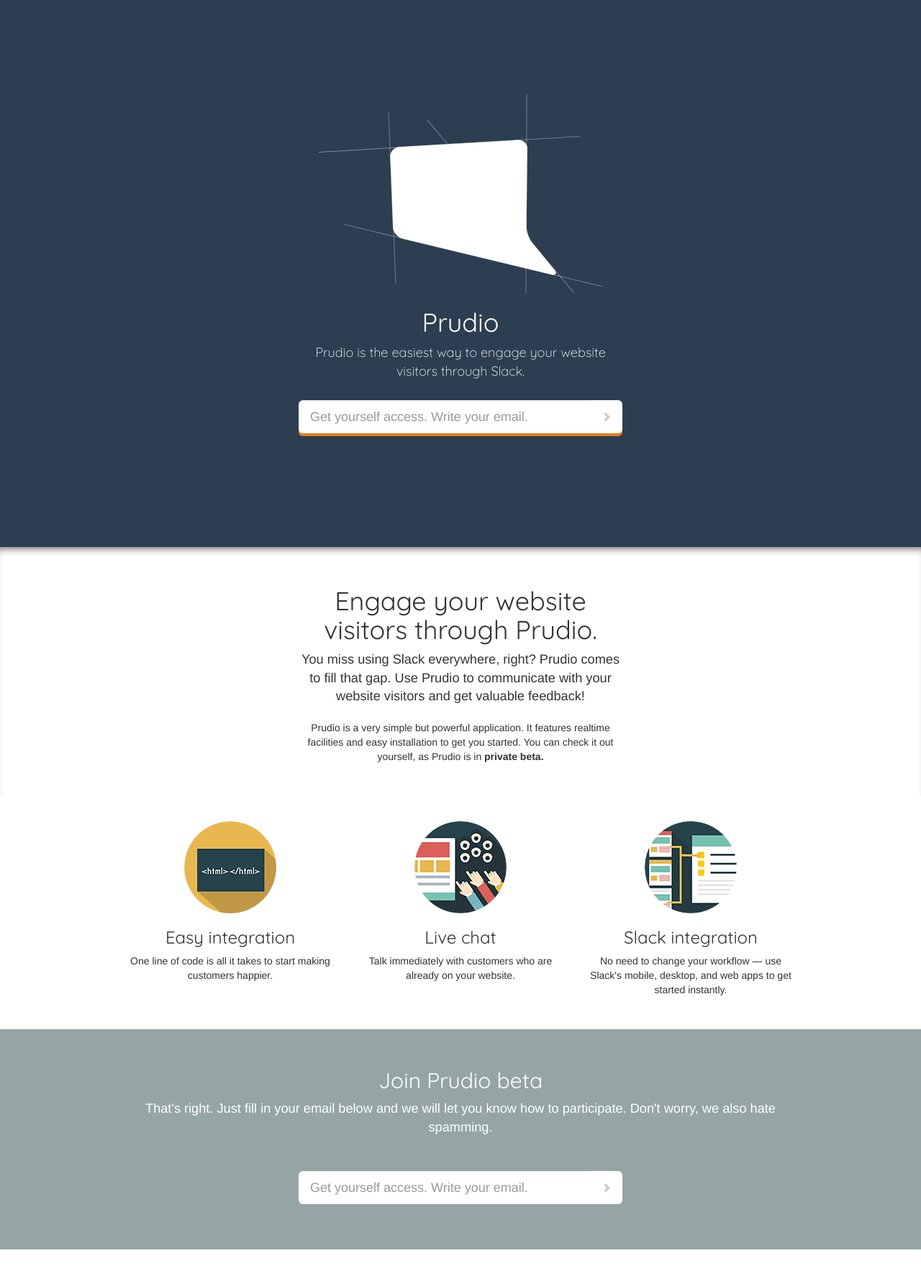
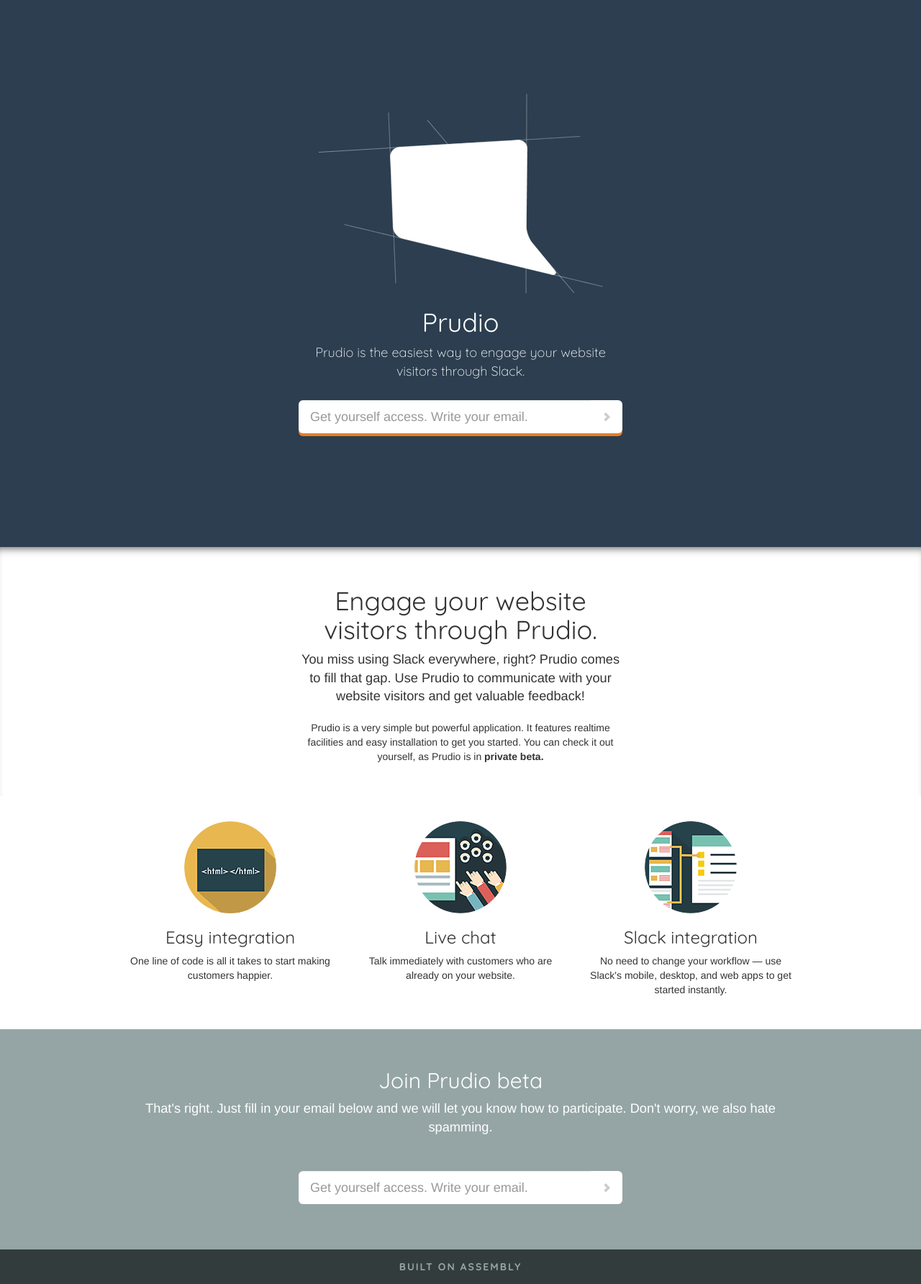
Before and after one commit to PrudioHQ/prudio-landing, a Jekyll site: the page built from index.html, in a window 1280 px wide. Shown: the whole page at 72% size. Built offline with Jekyll 4.4.1, drawn with Linux system fonts in a browser that asks for light colours; nearby versions of some CDN libraries; a script that is not in the unit is left out; before the commit the page ends 1736 px from its top, so only the background shows below that.

Commit message:
Footer added

```diff
--- a/_includes/footer.html
+++ b/_includes/footer.html
@@ -1,55 +1,3 @@
-<footer class="site-footer">
-
-  <div class="wrapper">
-
-    <h2 class="footer-heading">{{ site.title }}</h2>
-
-    <div class="footer-col-wrapper">
-      <div class="footer-col  footer-col-1">
-        <ul class="contact-list">
-          <li>{{ site.title }}</li>
-          <li><a href="mailto:{{ site.email }}">{{ site.email }}</a></li>
-        </ul>
-      </div>
-
-      <div class="footer-col  footer-col-2">
-        <ul class="social-media-list">
-          {% if site.github_username %}
-          <li>
-            <a href="https://github.com/{{ site.github_username }}">
-              <span class="icon  icon--github">
-                <svg viewBox="0 0 16 16">
-                  <path fill="#828282" d="M7.999,0.431c-4.285,0-7.76,3.474-7.76,7.761 c0,3.428,2.223,6.337,5.307,7.363c0.388,0.071,0.53-0.168,0.53-0.374c0-0.184-0.007-0.672-0.01-1.32 c-2.159,0.469-2.614-1.04-2.614-1.04c-0.353-0.896-0.862-1.135-0.862-1.135c-0.705-0.481,0.053-0.472,0.053-0.472 c0.779,0.055,1.189,0.8,1.189,0.8c0.692,1.186,1.816,0.843,2.258,0.645c0.071-0.502,0.271-0.843,0.493-1.037 C4.86,11.425,3.049,10.76,3.049,7.786c0-0.847,0.302-1.54,0.799-2.082C3.768,5.507,3.501,4.718,3.924,3.65 c0,0,0.652-0.209,2.134,0.796C6.677,4.273,7.34,4.187,8,4.184c0.659,0.003,1.323,0.089,1.943,0.261 c1.482-1.004,2.132-0.796,2.132-0.796c0.423,1.068,0.157,1.857,0.077,2.054c0.497,0.542,0.798,1.235,0.798,2.082 c0,2.981-1.814,3.637-3.543,3.829c0.279,0.24,0.527,0.713,0.527,1.437c0,1.037-0.01,1.874-0.01,2.129 c0,0.208,0.14,0.449,0.534,0.373c3.081-1.028,5.302-3.935,5.302-7.362C15.76,3.906,12.285,0.431,7.999,0.431z"/>
-                </svg>
-              </span>
-
-              <span class="username">{{ site.github_username }}</span>
-            </a>
-          </li>
-          {% endif %}
-
-          {% if site.twitter_username %}
-          <li>
-            <a href="https://twitter.com/{{ site.twitter_username }}">
-              <span class="icon  icon--twitter">
-                <svg viewBox="0 0 16 16">
-                  <path fill="#828282" d="M15.969,3.058c-0.586,0.26-1.217,0.436-1.878,0.515c0.675-0.405,1.194-1.045,1.438-1.809
-                  c-0.632,0.375-1.332,0.647-2.076,0.793c-0.596-0.636-1.446-1.033-2.387-1.033c-1.806,0-3.27,1.464-3.27,3.27 c0,0.256,0.029,0.506,0.085,0.745C5.163,5.404,2.753,4.102,1.14,2.124C0.859,2.607,0.698,3.168,0.698,3.767 c0,1.134,0.577,2.135,1.455,2.722C1.616,6.472,1.112,6.325,0.671,6.08c0,0.014,0,0.027,0,0.041c0,1.584,1.127,2.906,2.623,3.206 C3.02,9.402,2.731,9.442,2.433,9.442c-0.211,0-0.416-0.021-0.615-0.059c0.416,1.299,1.624,2.245,3.055,2.271 c-1.119,0.877-2.529,1.4-4.061,1.4c-0.264,0-0.524-0.015-0.78-0.046c1.447,0.928,3.166,1.469,5.013,1.469 c6.015,0,9.304-4.983,9.304-9.304c0-0.142-0.003-0.283-0.009-0.423C14.976,4.29,15.531,3.714,15.969,3.058z"/>
-                </svg>
-              </span>
-
-              <span class="username">{{ site.twitter_username }}</span>
-            </a>
-          </li>
-          {% endif %}
-        </ul>
-      </div>
-
-      <div class="footer-col  footer-col-3">
-        <p class="text">{{ site.description }}</p>
-      </div>
-    </div>
-
-  </div>
-
+<footer class="site-footer text-center">
+  <a href="http://assembly.com/prudio">Built on Assembly</a>
 </footer>
--- a/_sass/_base.scss
+++ b/_sass/_base.scss
@@ -2,4 +2,6 @@
 @import "settings";
 @import "bootstrap/bootstrap";
 
+@import "footer";
+
 @import "style";
--- /dev/null
+++ b/_sass/_footer.scss
@@ -0,0 +1,15 @@
+footer, .site-footer {
+  background: darken($flat-concrete, 40%);
+  padding: 1em 0;
+  font-family: 'Quicksand', Arial, sans-serif;
+  font-weight: bold;
+  a {
+    color: $flat-concrete;
+    text-transform: uppercase;
+    letter-spacing: 2px;
+    &:hover, &:active, &:focus {
+      color: lighten($flat-concrete, 15%);
+      text-decoration: none;
+    }
+  }
+}
--- a/index.html
+++ b/index.html
@@ -10,6 +10,8 @@ layout: default
 
 {% include engage.html %}
 
+{% include footer.html %}
+
 <!--<section id="footer">-->
 <!--  WIP-->
 <!--</section>-->
```
